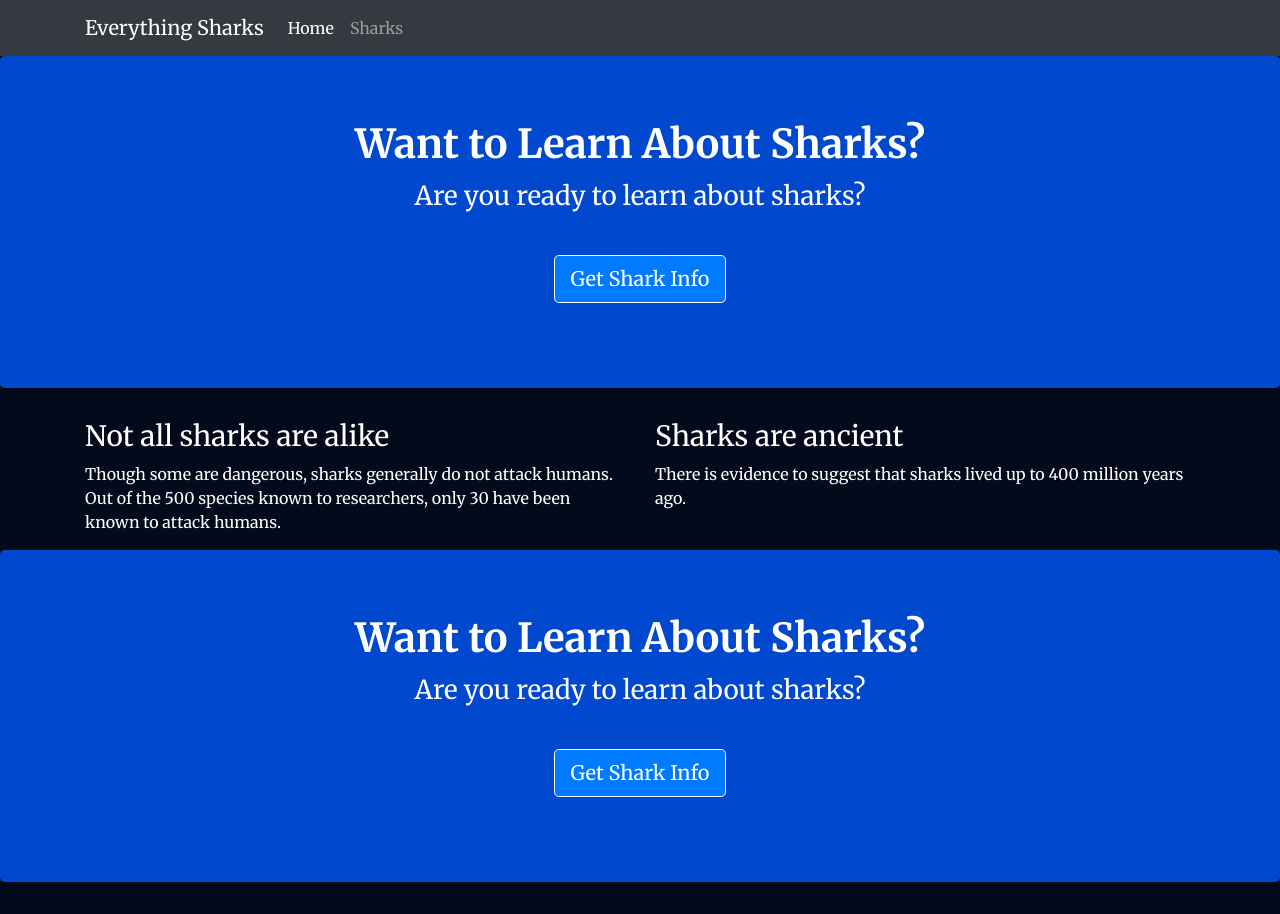
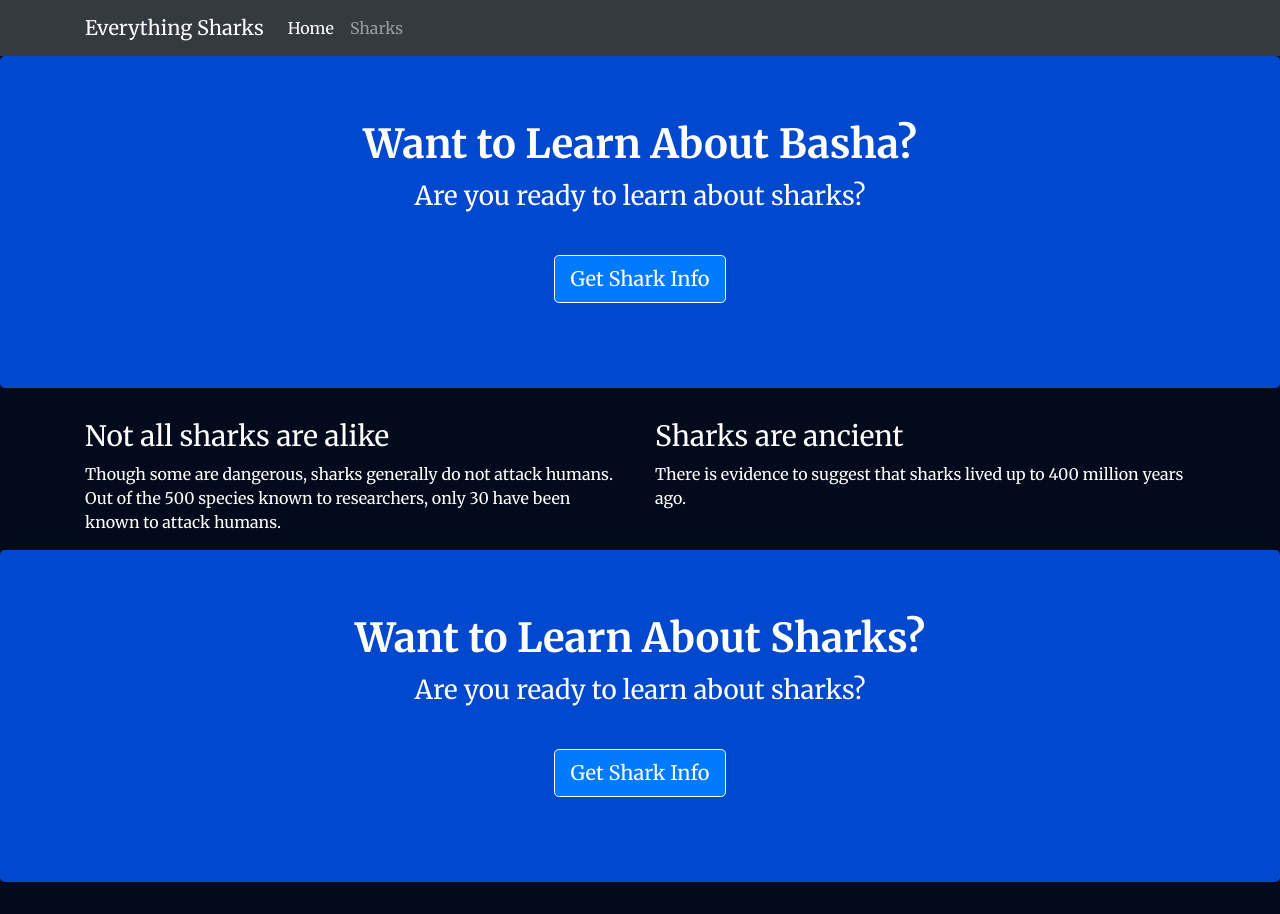
Before and after one commit to sayed-basha/node-app, a website: page views/index.html in a window 1280 px wide. Drawn offline with nearby package versions, Linux system fonts and the light colour scheme.

Commit message:
Update index.html

```diff
--- a/views/index.html
+++ b/views/index.html
@@ -27,7 +27,7 @@
     </nav>
     <div class="jumbotron">
         <div class="container">
-            <h1>Want to Learn About Sharks?</h1>
+            <h1>Want to Learn About Basha?</h1>
             <p>Are you ready to learn about sharks?</p>
             <br>
             <p><a class="btn btn-primary btn-lg" href="/sharks" role="button">Get Shark Info</a>
```
